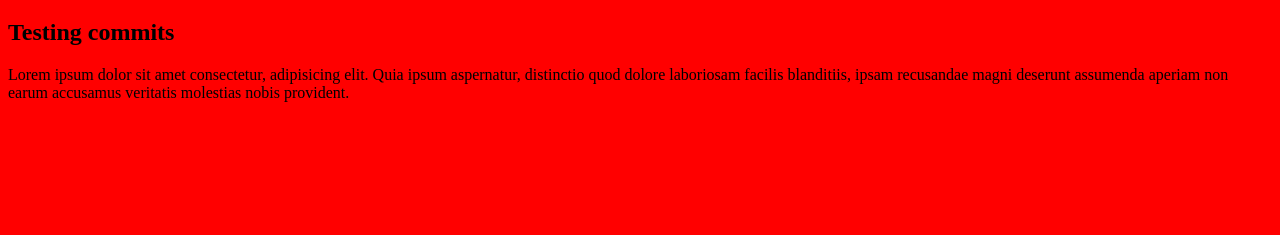
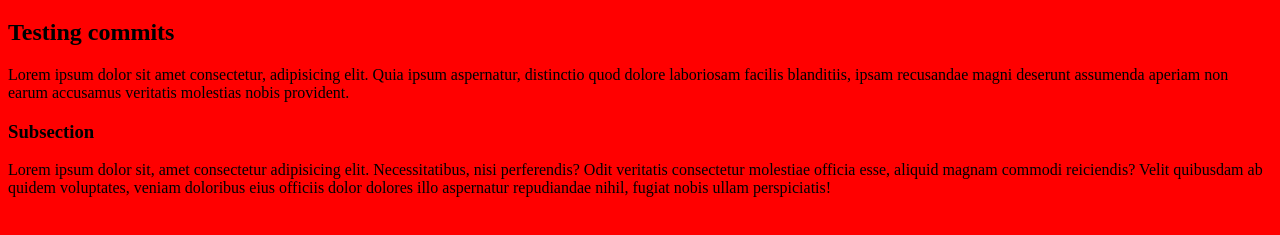
Before and after one commit to srambharose/first-juno-git, a plain HTML site: page index.html in a window 1280 px wide. Shown: the part 61-296 px from the top of the page. Drawn offline with Linux system fonts and the light colour scheme.

Commit message:
Updated body

```diff
--- a/index.html
+++ b/index.html
@@ -13,5 +13,9 @@
     <h2>Testing commits</h2>
     <p>Lorem ipsum dolor sit amet consectetur, adipisicing elit. Quia ipsum aspernatur, distinctio quod dolore laboriosam facilis blanditiis, ipsam recusandae magni deserunt assumenda aperiam non earum accusamus veritatis molestias nobis provident.</p>
 
+    <h3>Subsection</h3>
+
+    <p>Lorem ipsum dolor sit, amet consectetur adipisicing elit. Necessitatibus, nisi perferendis? Odit veritatis consectetur molestiae officia esse, aliquid magnam commodi reiciendis? Velit quibusdam ab quidem voluptates, veniam doloribus eius officiis dolor dolores illo aspernatur repudiandae nihil, fugiat nobis ullam perspiciatis!</p>
+
 </body>
 </html>
```
